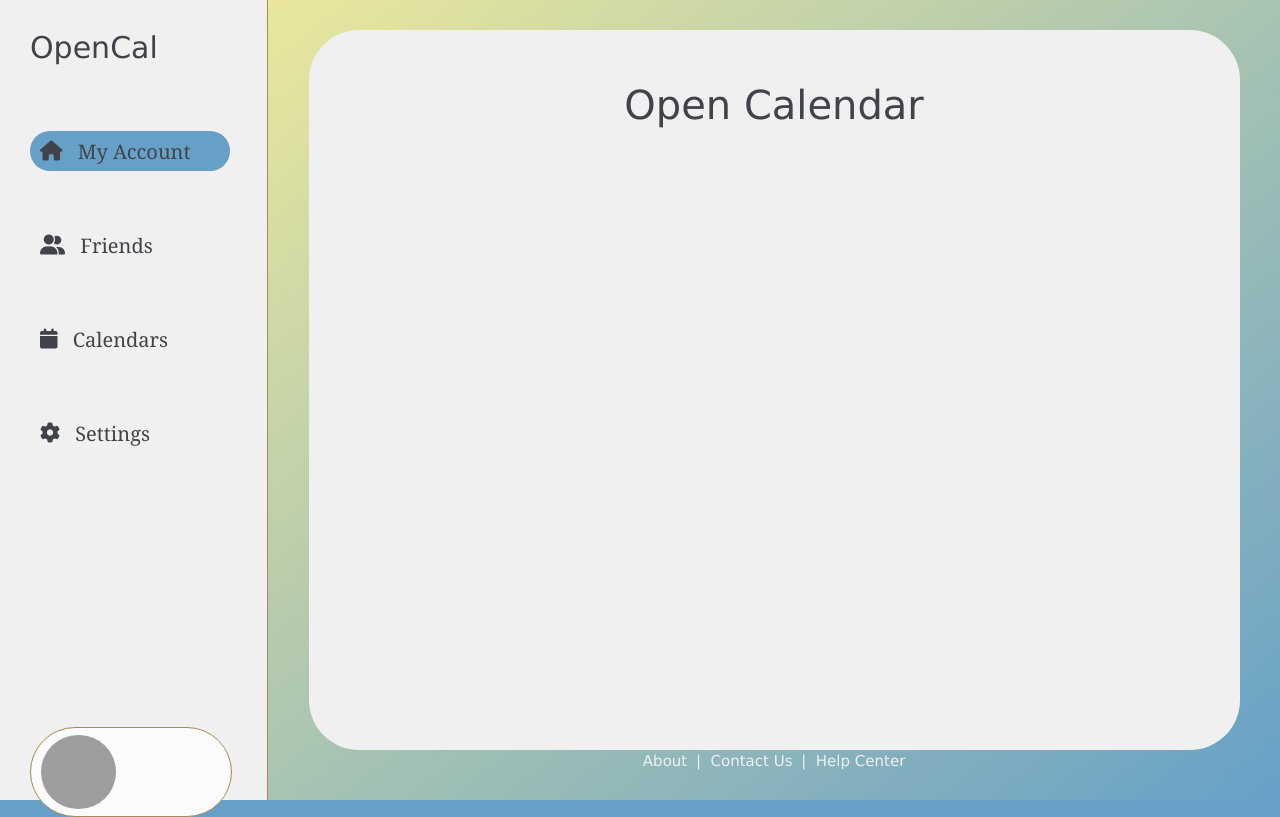
After one commit to Clackowski/OpenCal, a Django app: page /opencalendar/20/ in a window 1280 px wide. The commit adds this page. Run offline with Django 5.2, Linux system fonts and the light colour scheme; a user stored in the database is signed in; some libraries are stand-ins or nearby versions; grey boxes are pictures that could not be loaded.

Commit message:
Init open calendar page navigation

```diff
--- a/opencalapp/static/css/mycalendarsstyle.css
+++ b/opencalapp/static/css/mycalendarsstyle.css
@@ -206,6 +206,8 @@ body {
     padding-right: 10px;
     font-size: 16px;
     background-color: rgb(149, 255, 159);
+    text-decoration: none;
+    color: rgb(64, 67, 73);
 }
 
 .delete-button {
--- a/opencalapp/templates/friends.html
+++ b/opencalapp/templates/friends.html
@@ -73,6 +73,12 @@
                 </div>
                 <div class="friend-request-panel">
                     <div class="panel-bubble">
+                        <div class="find-friends-header">
+                            <s-text style="font-size: 20px;">
+                                <i class="fas fa-user-group"></i>
+                            </s-text>
+                            <s-text style="font-size: 20px;">&nbsp&nbspRequests</s-text>
+                        </div>
                         {% for request in received_requests %}
                             <p>{{ request.sender.username }} wants to be friends!</p>
                             <a href="{% url 'accept_friend_request' request.id %}">Accept</a>
--- /dev/null
+++ b/opencalapp/templates/opencalendar.html
@@ -0,0 +1,20 @@
+{% extends 'base.html' %}
+
+{% block title %}Open Calendar Page{% endblock %}
+
+{% block content %}
+<div class="page-pane">
+    <div class="page-pane-bubble">
+        <div class="header-title">
+            <b-text style="font-size: 40px;">Open Calendar</b-text>
+        </div>
+
+    </div>
+
+    {% include 'footer.html' %}
+
+    <script>
+
+    </script>
+</div>
+{% endblock %}
--- a/opencalapp/urls.py
+++ b/opencalapp/urls.py
@@ -8,7 +8,8 @@ urlpatterns = [
     path('register/', views.register, name='register'),
     path('footer/', views.show_footer, name='footer'),
     path('mycalendars/', views.create_calendar,name='mycalendars'),
-    path('mycalendars/<calendar_id>', views.delete_calendar, name='delete_calendar'),
+    path('mycalendars/<calendar_id>/', views.delete_calendar, name='delete_calendar'),
+    path('opencalendar/<calendar_id>/', views.open_calendar, name='open_calendar'),
     path('about/', views.about, name='about'),
     path('contactus/', views.contact_us, name='contact_us'),
     path('helpcenter/', views.help_center, name='help_center'),
--- a/opencalapp/views.py
+++ b/opencalapp/views.py
@@ -102,6 +102,10 @@ def create_calendar(request):
     return render(request, 'mycalendars.html', {'form': form})
 
 @login_required
+def open_calendar(request, calendar_id):
+    return render(request, 'opencalendar.html')
+
+@login_required
 def delete_calendar(request, calendar_id):
     calendar = Calendar.objects.get(pk=calendar_id)
     calendar.delete()
```
Also changed, not shown: opencalapp/templates/mycalendars.html (+7 -7 lines), db.sqlite3.
